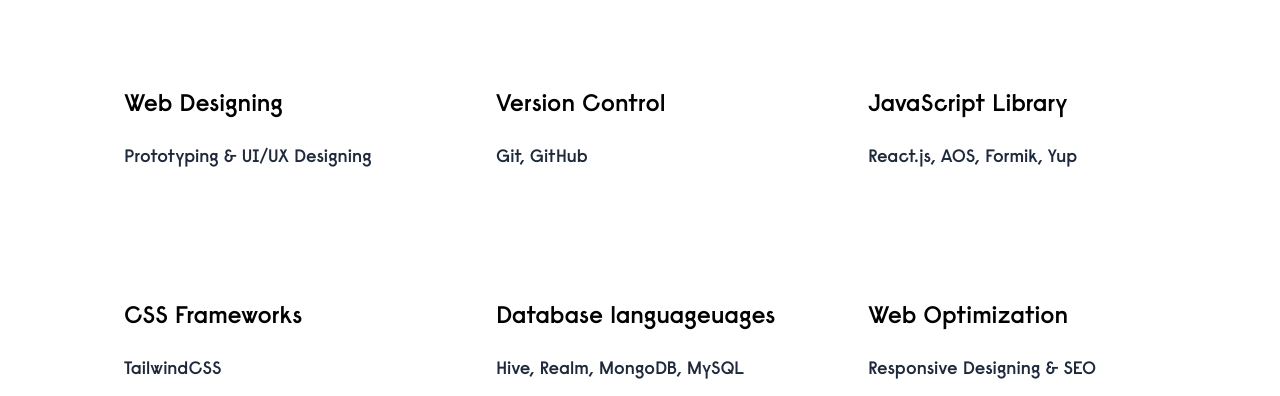
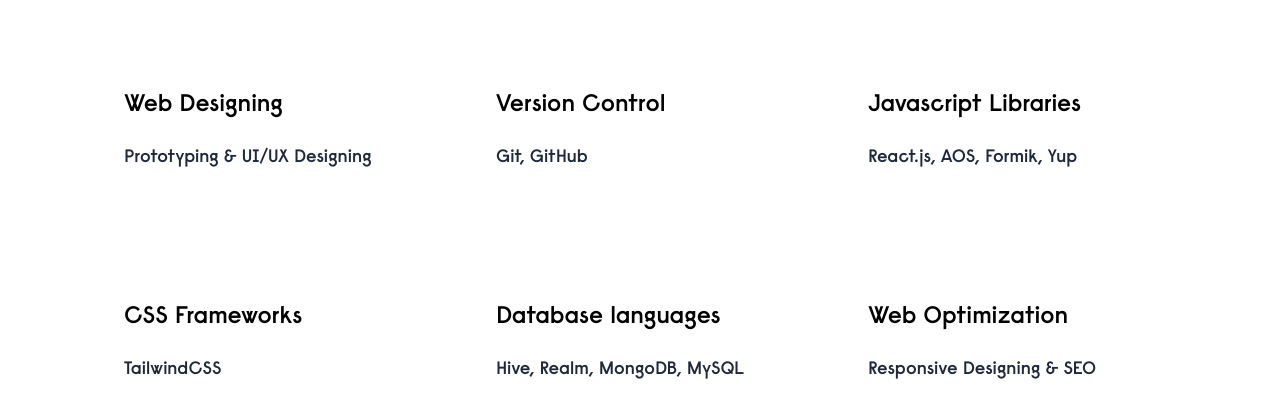
Before and after one commit to milindgoel15/portfolio, a Next.js app: page /skills in a window 1280 px wide. Shown: the part 234-630 px from the top of the page. Built offline with nearby package versions, Linux system fonts and the light colour scheme.

Commit message:
fix spelling

```diff
--- a/src/data/SkillsData.ts
+++ b/src/data/SkillsData.ts
@@ -23,7 +23,7 @@ let SkillsData: SKillDataInterface[] = [
    },
    {
       id: 5,
-      title: 'Database languageuages',
+      title: 'Database languages',
       language: 'Hive, Realm, MongoDB, MySQL'
    },
    {
@@ -33,7 +33,7 @@ let SkillsData: SKillDataInterface[] = [
    },
    {
       id: 7,
-      title: 'JavaScript Library',
+      title: 'Javascript Libraries',
       language: 'React.js, AOS, Formik, Yup'
    },
    {
```
